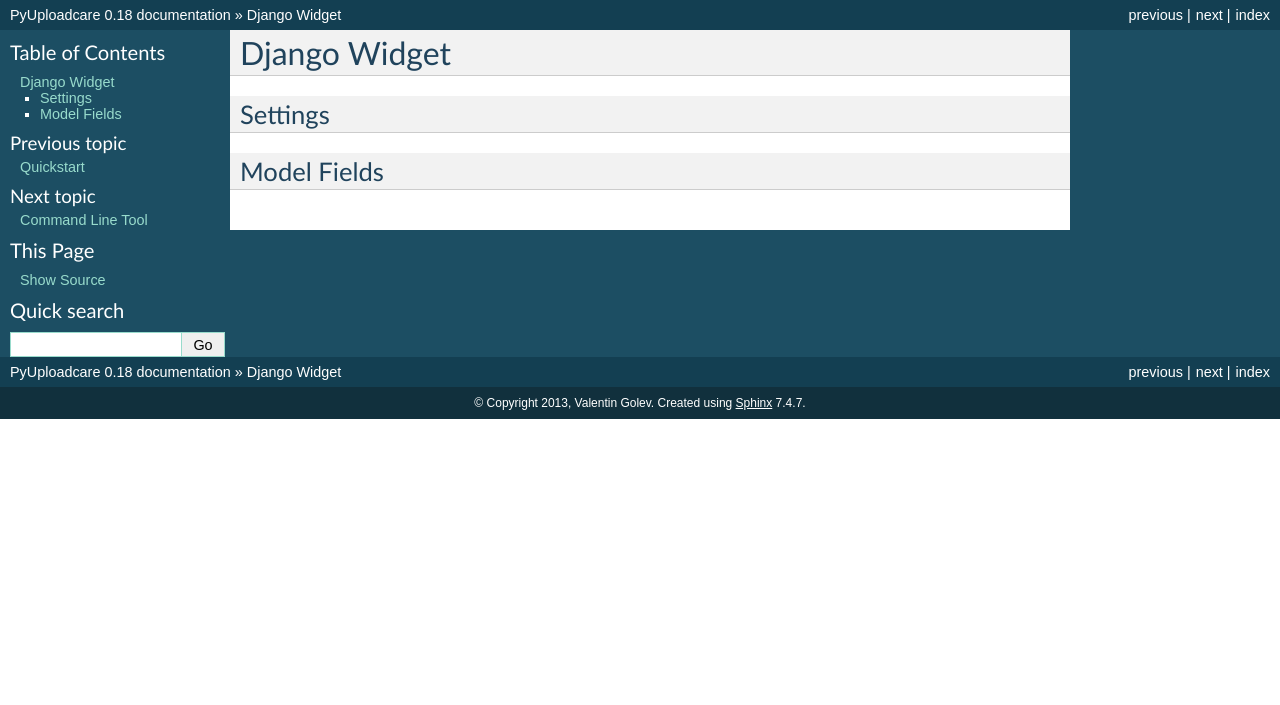
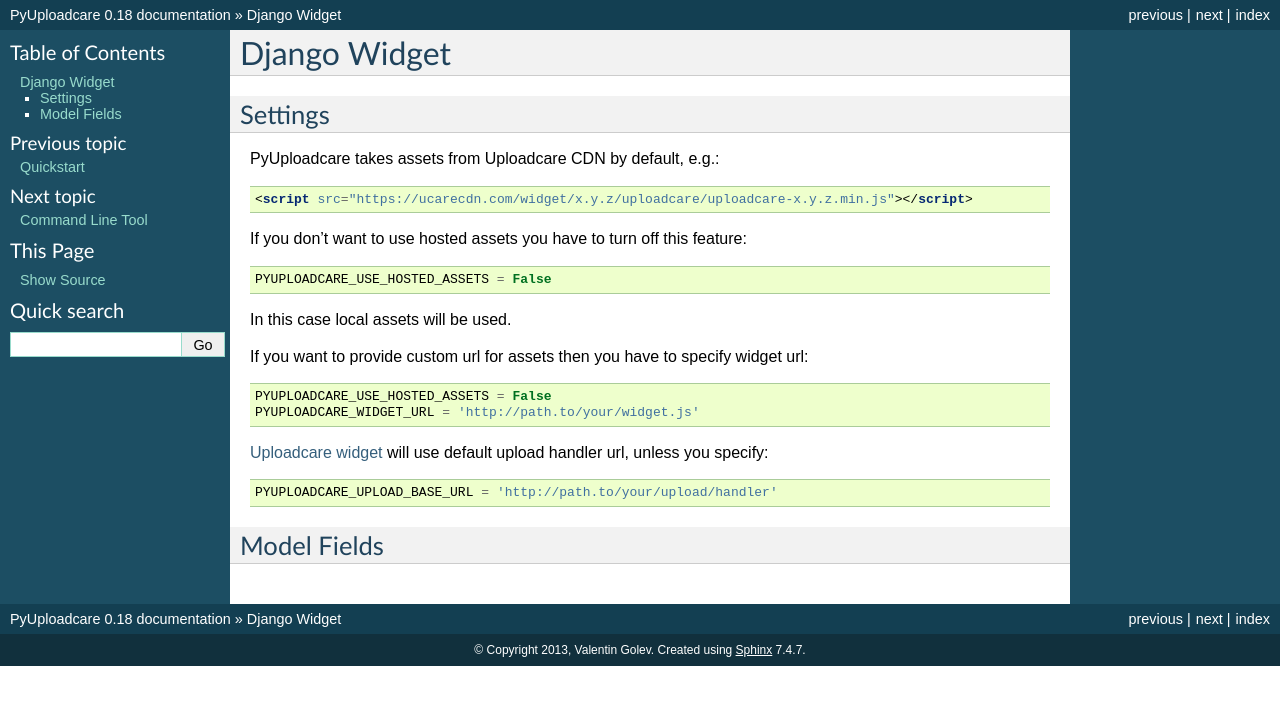
Before and after one commit to uploadcare/pyuploadcare, a Sphinx documentation site: the page built from docs/django-widget.rst, in a window 1280 px wide. Shown: the top 705 px of the page. Built offline with Sphinx 7.4.7, drawn with Linux system fonts in a browser that asks for light colours.

Commit message:
Add description of django widget settings

```diff
--- a/docs/django-widget.rst
+++ b/docs/django-widget.rst
@@ -9,7 +9,37 @@
 Settings
 --------
 
+PyUploadcare takes assets from Uploadcare CDN by default, e.g.:
+
+.. code-block:: html
+
+    <script src="https://ucarecdn.com/widget/x.y.z/uploadcare/uploadcare-x.y.z.min.js"></script>
+
+If you don't want to use hosted assets you have to turn off this feature:
+
+.. code-block:: python
+
+    PYUPLOADCARE_USE_HOSTED_ASSETS = False
+
+In this case local assets will be used.
+
+If you want to provide custom url for assets then you have to specify
+widget url:
+
+.. code-block:: python
+
+    PYUPLOADCARE_USE_HOSTED_ASSETS = False
+    PYUPLOADCARE_WIDGET_URL = 'http://path.to/your/widget.js'
+
+`Uploadcare widget`_ will use default upload handler url, unless you specify:
+
+.. code-block:: python
+
+    PYUPLOADCARE_UPLOAD_BASE_URL = 'http://path.to/your/upload/handler'
+
 .. _django-widget-models-ref:
 
 Model Fields
 ------------
+
+.. _Uploadcare widget: https://uploadcare.com/documentation/widget/
```
